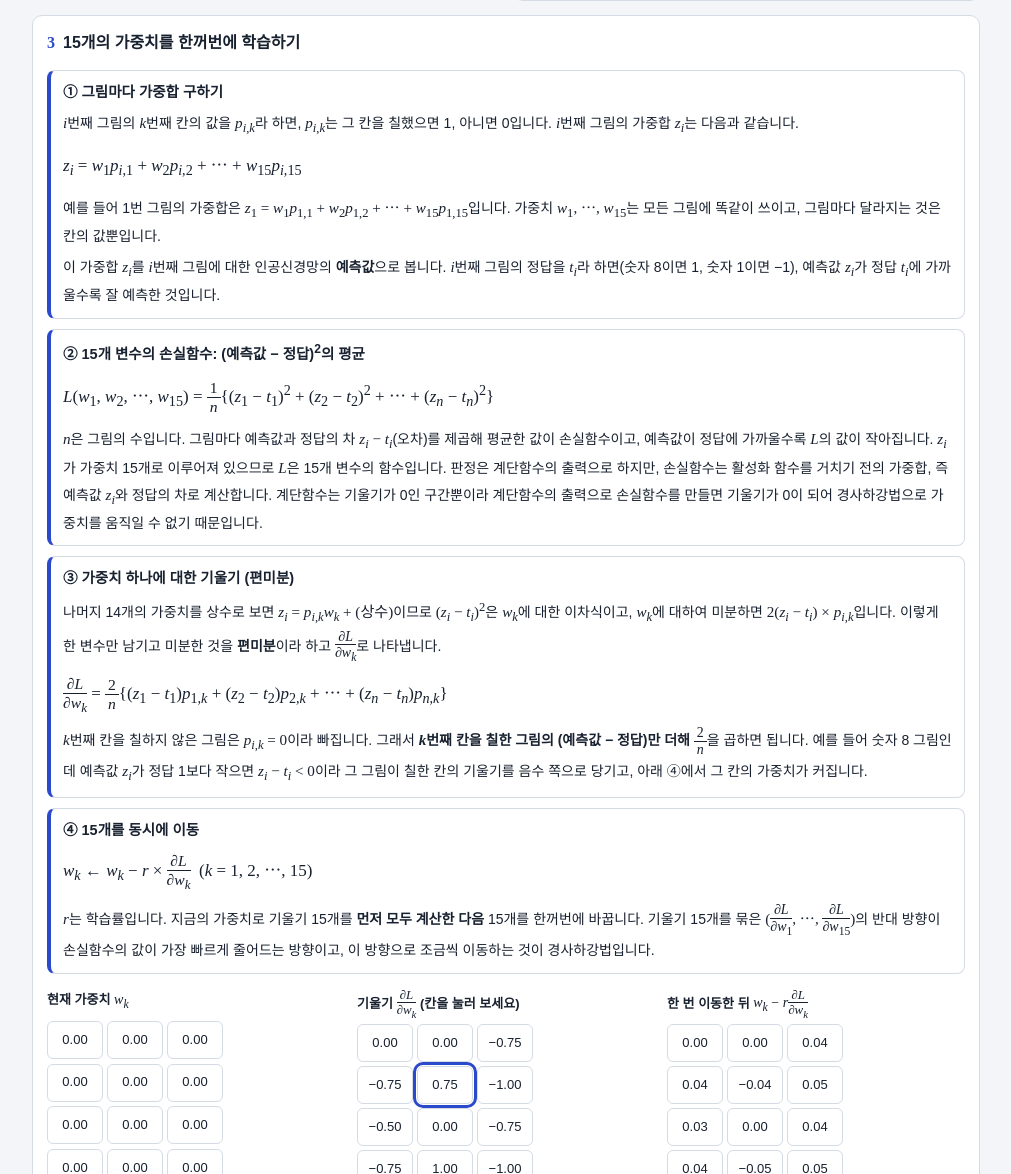
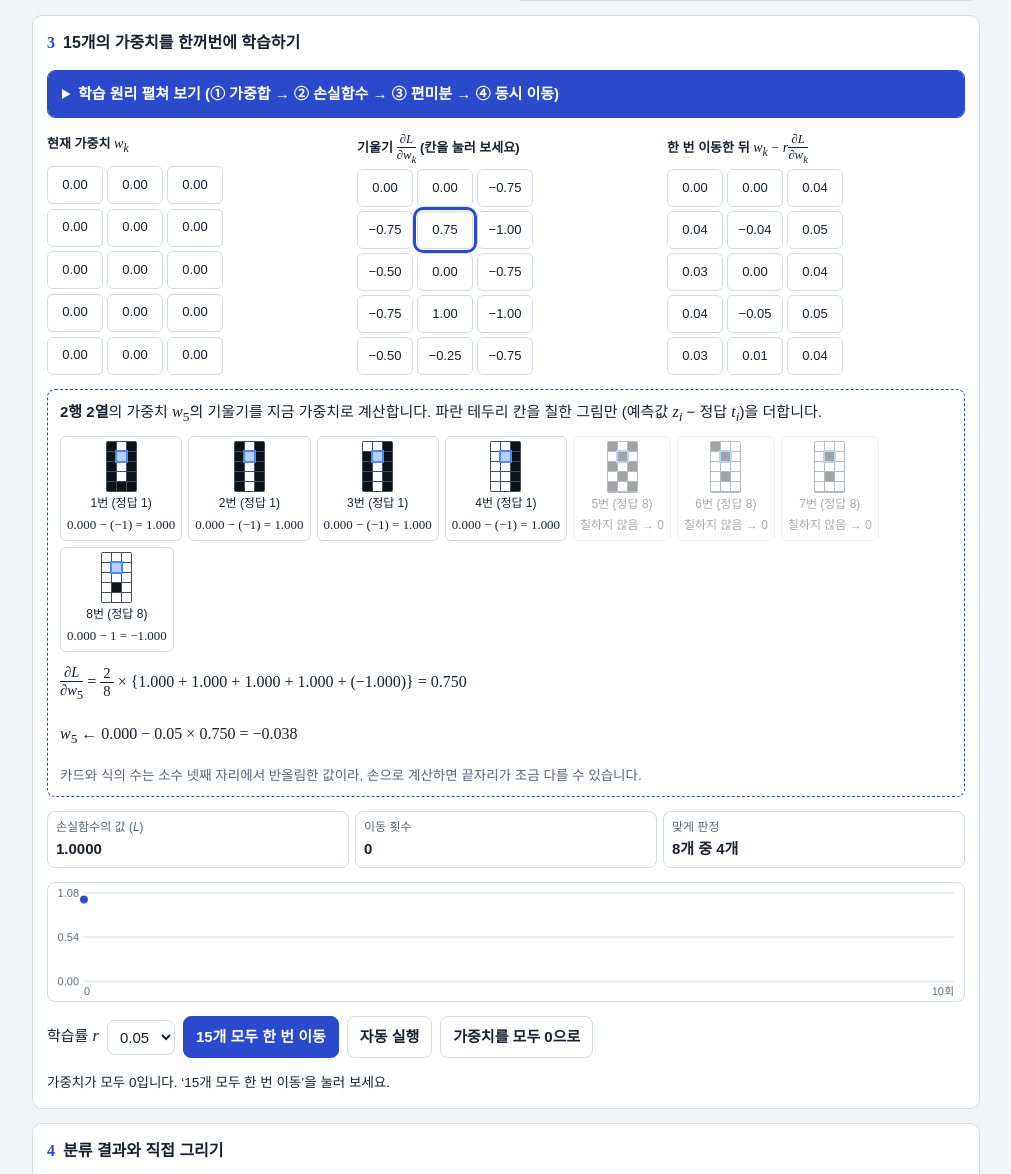
Before and after one commit to joongki-J/aimath, a plain HTML site: page digit-weights/index.html in a window 1280 px wide. Shown: the part 939-2113 px from the top of the page, without its empty margins (134-1145 px from the left). Drawn offline with Linux system fonts and the light colour scheme; a web font is replaced by a local one.

Commit message:
화소별 가중치 앱: 학습 원리(①~④)를 접고 펼 수 있게 변경
- 처음에는 접힌 상태, 펼치면 막대 글씨가 '학습 원리 접기'로 바뀜

Co-Authored-By: Claude Opus 5.5 <noreply@anthropic.com>
Claude-Session: https://claude.ai/code/session_01N6eLL6FyNoD26bLn9wJ4ce

```diff
--- a/digit-weights/index.html
+++ b/digit-weights/index.html
@@ -160,6 +160,7 @@ h3{font-size:14.5px;margin:6px 0 0}
 .fold summary{cursor:pointer;padding:12px 14px;font-weight:700;font-size:15px;color:#ffffff;background:#2b4acb;border-radius:7px}
 .fold[open] summary{border-radius:7px 7px 0 0;margin-bottom:12px}
 .fold summary .m{color:#ffffff}
+.fold summary{line-height:1.5}
 .fold summary:focus-visible{outline:2px solid var(--accent);outline-offset:2px}
 .foldin{display:grid;gap:10px;padding:0 12px 12px;min-width:0}
 [hidden]{display:none !important}
@@ -268,6 +269,9 @@ h3{font-size:14.5px;margin:6px 0 0}
 
 <section aria-labelledby="h2" class="big3">
   <h2 id="h2"><span class="n">3</span>15개의 가중치를 한꺼번에 학습하기</h2>
+  <details class="fold" id="theory">
+    <summary>학습 원리 펼쳐 보기 (① 가중합 → ② 손실함수 → ③ 편미분 → ④ 동시 이동)</summary>
+    <div class="foldin">
   <div class="steps3">
     <div class="mstep">
       <div class="hd">① 그림마다 가중합 구하기</div>
@@ -293,6 +297,8 @@ h3{font-size:14.5px;margin:6px 0 0}
       <p><span class="m"><i>r</i></span>는 학습률입니다. 지금의 가중치로 기울기 15개를 <b>먼저 모두 계산한 다음</b> 15개를 한꺼번에 바꿉니다. 기울기 15개를 묶은 <span class="m">(<span class="frac"><span>∂<i>L</i></span><span>∂<i>w</i><sub>1</sub></span></span>, ⋯, <span class="frac"><span>∂<i>L</i></span><span>∂<i>w</i><sub>15</sub></span></span>)</span>의 반대 방향이 손실함수의 값이 가장 빠르게 줄어드는 방향이고, 이 방향으로 조금씩 이동하는 것이 경사하강법입니다.</p>
     </div>
   </div>
+    </div>
+  </details>
 
   <div class="grids">
     <div class="gbox"><div class="gt">현재 가중치 <span class="m"><i>w</i><sub><i>k</i></sub></span></div><div class="g3" id="gW"></div></div>
@@ -571,6 +577,8 @@ h3{font-size:14.5px;margin:6px 0 0}
     timer=setInterval(function(){if(left--<=0){stopAuto();return}stepAll()},150);
   });
   $("resetW").addEventListener("click",resetW);
+  var TH=$("theory"),THS=TH.querySelector("summary"),THT=THS.textContent;
+  TH.addEventListener("toggle",function(){THS.textContent=TH.open?"학습 원리 접기":THT});
   window.addEventListener("resize",drawHist);
   try{
     window.matchMedia("(prefers-color-scheme: dark)").addEventListener("change",renderAll);
```
